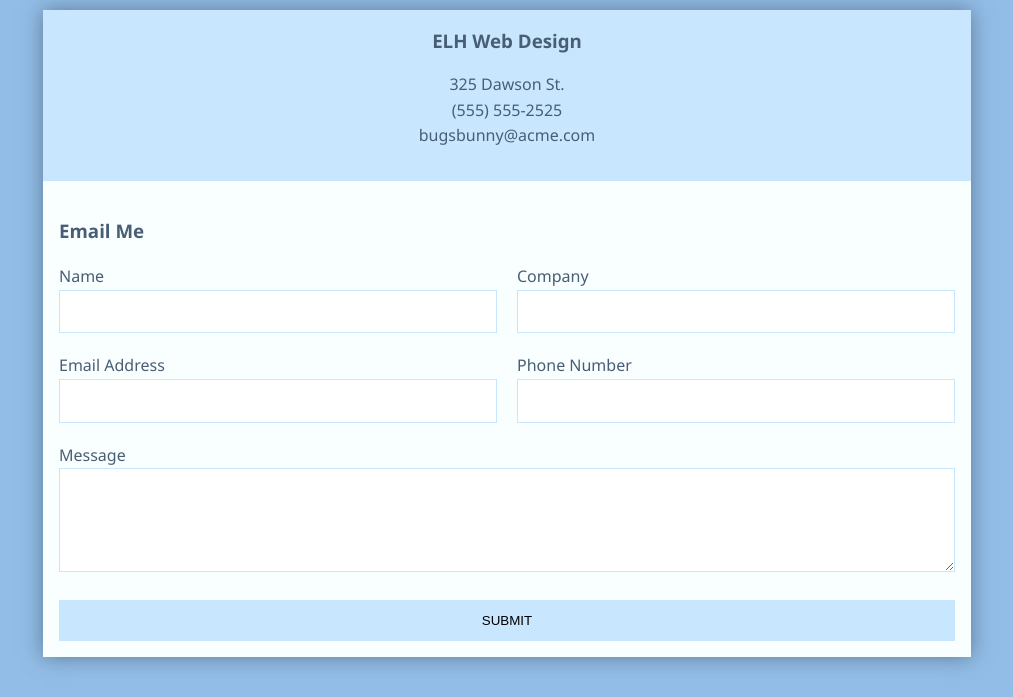
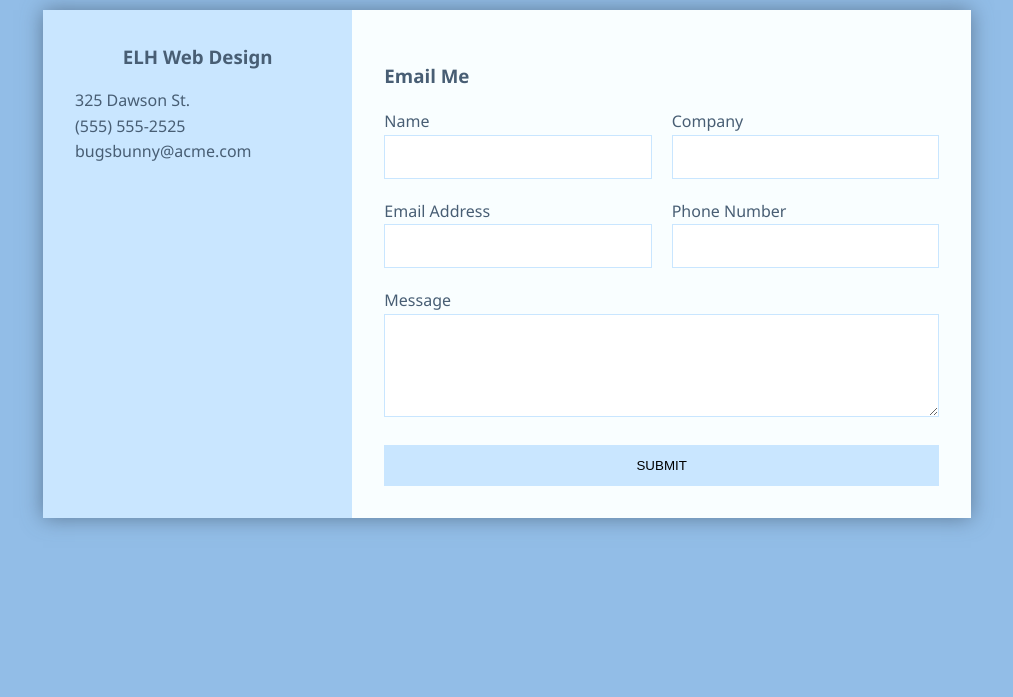
Before and after one commit to ehoversten/contact-form-layout, a plain HTML site: page index.html in a window 1280 px wide. Shown: the part 124-821 px from the top of the page, without its empty margins (133-1146 px from the left). After the commit the page ends 800 px from the top, so only its background shows below. Drawn offline with Linux system fonts and the light colour scheme.

Commit message:
added styling for large screens

```diff
--- a/styles.css
+++ b/styles.css
@@ -89,3 +89,19 @@ ul {
     outline: 0;
     transition: background-color 0.5s ease-out;
 }
+
+/* LARGE SCREENS */
+@media(min-width:700px) {
+    .wrapper {
+        display: grid;
+        grid-template-columns: 1fr 2fr;
+    }
+
+    .wrapper > * {
+        padding: 2em;
+    }
+
+    .compnay-info h3, .company-info ul, .brand {
+        text-align: left;
+    }
+}
```
